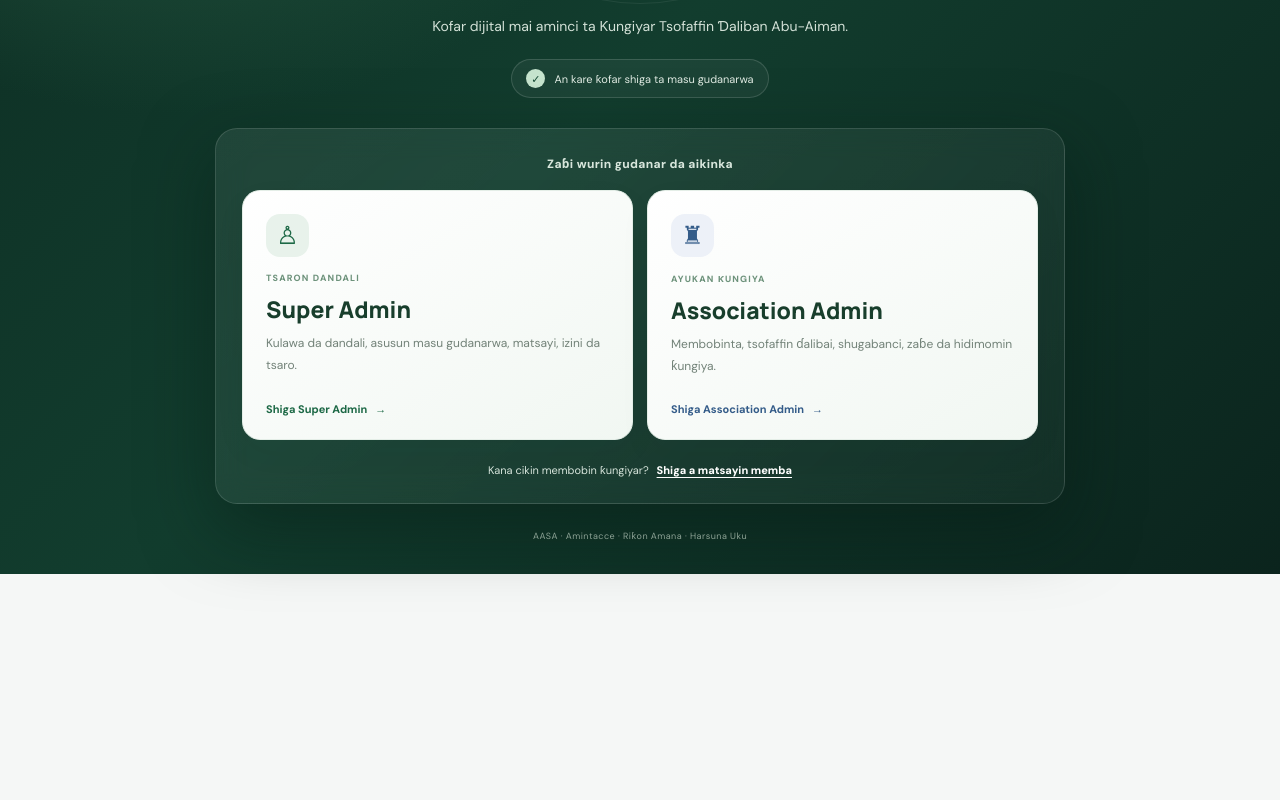
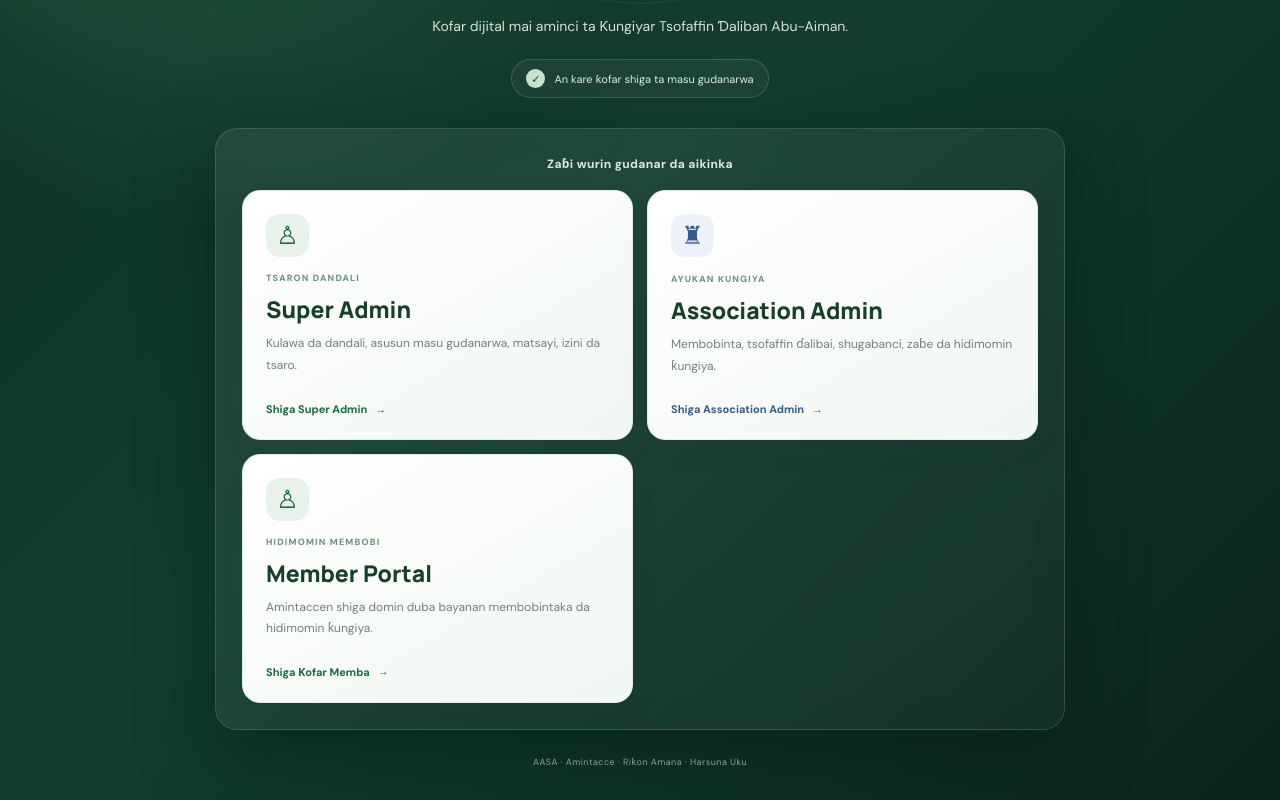
Before and after one commit to Abu-Aiman-Students-Association/AASA-Management-System, a React (Vite) app: page / in a window 1280 px wide. Shown: the part 359-1159 px from the top of the page. Before the commit the page ends 933 px from the top, so only its background shows below. Built offline with nearby package versions, Linux system fonts and the light colour scheme; no server answers.

Commit message:
Show all three AASA access portals as distinct cards

```diff
--- a/src/AdminPortalSelection.tsx
+++ b/src/AdminPortalSelection.tsx
@@ -16,8 +16,10 @@ const translations = {
     associationTitle: "Association Admin",
     associationText: "Membership, alumni, leadership, elections and association services.",
     associationAction: "Enter Association Admin",
-    memberPrompt: "Are you an association member?",
-    memberAction: "Member sign in",
+    memberLabel: "MEMBER SERVICES",
+    memberTitle: "Member Portal",
+    memberText: "Secure access to your verified membership profile and association services.",
+    memberAction: "Enter Member Portal",
     secure: "Protected administrator access",
     footer: "AASA · Secure · Accountable · Multilingual"
   },
@@ -34,8 +36,10 @@ const translations = {
     associationTitle: "Association Admin",
     associationText: "Membobinta, tsofaffin ɗalibai, shugabanci, zaɓe da hidimomin ƙungiya.",
     associationAction: "Shiga Association Admin",
-    memberPrompt: "Kana cikin membobin ƙungiyar?",
-    memberAction: "Shiga a matsayin memba",
+    memberLabel: "HIDIMOMIN MEMBOBI",
+    memberTitle: "Member Portal",
+    memberText: "Amintaccen shiga domin duba bayanan membobintaka da hidimomin ƙungiya.",
+    memberAction: "Shiga Ƙofar Memba",
     secure: "An kare ƙofar shiga ta masu gudanarwa",
     footer: "AASA · Amintacce · Riƙon Amana · Harsuna Uku"
   },
@@ -52,8 +56,10 @@ const translations = {
     associationTitle: "مسؤول الجمعية",
     associationText: "العضوية والخريجون والقيادة والانتخابات وخدمات الجمعية.",
     associationAction: "دخول مسؤول الجمعية",
-    memberPrompt: "هل أنت عضو في الجمعية؟",
-    memberAction: "دخول العضو",
+    memberLabel: "خدمات الأعضاء",
+    memberTitle: "بوابة الأعضاء",
+    memberText: "دخول آمن إلى ملف العضوية الموثق وخدمات الجمعية.",
+    memberAction: "دخول بوابة الأعضاء",
     secure: "بوابة دخول المسؤولين محمية",
     footer: "AASA · آمن · مسؤول · متعدد اللغات"
   }
@@ -101,8 +107,14 @@ export default function AdminPortalSelection() {
             <p>{copy.associationText}</p>
             <strong>{copy.associationAction} <span aria-hidden="true">→</span></strong>
           </a>
+          <a className="aasa-portal-card aasa-portal-member-card" href="?portal=member">
+            <span className="aasa-portal-icon" aria-hidden="true">♙</span>
+            <small>{copy.memberLabel}</small>
+            <h2>{copy.memberTitle}</h2>
+            <p>{copy.memberText}</p>
+            <strong>{copy.memberAction} <span aria-hidden="true">→</span></strong>
+          </a>
         </div>
-        <p className="aasa-portal-member">{copy.memberPrompt} <a href="?portal=member">{copy.memberAction}</a></p>
       </div>
       <footer>{copy.footer}</footer>
     </section>
```
